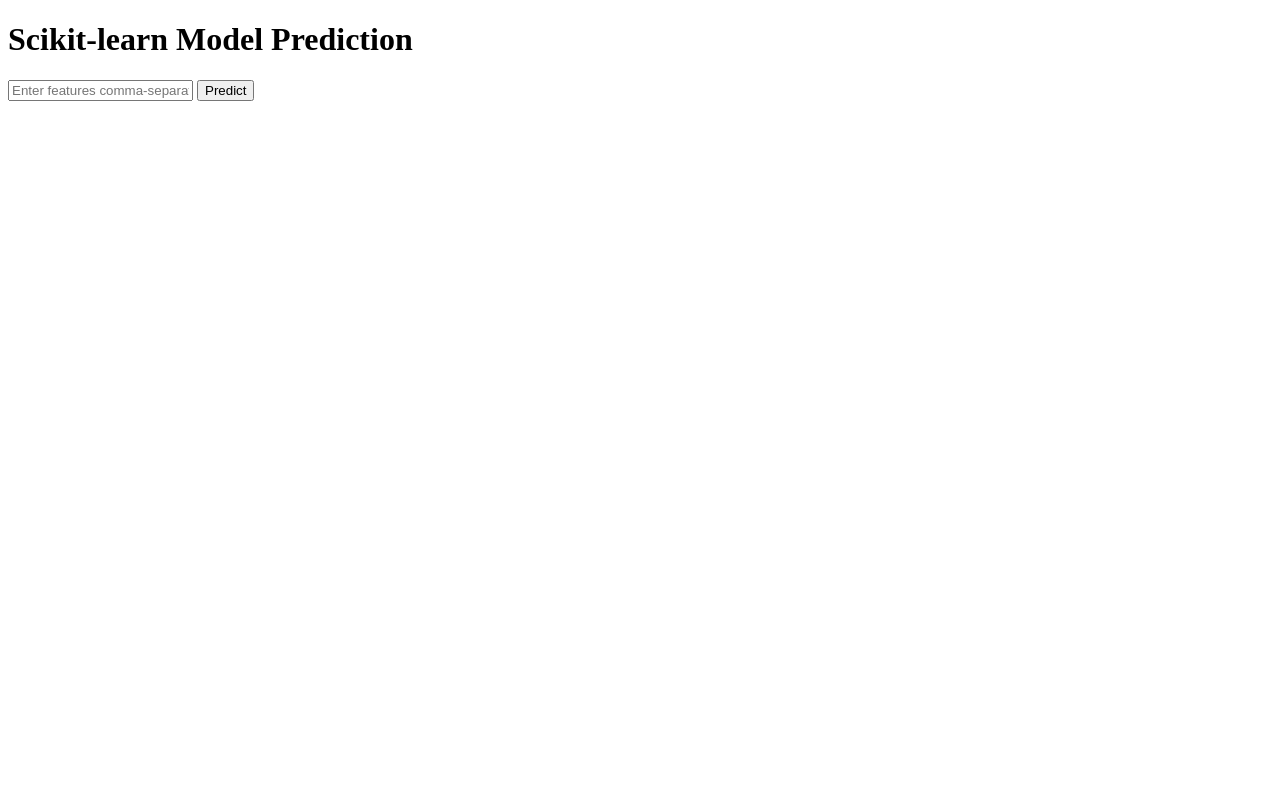
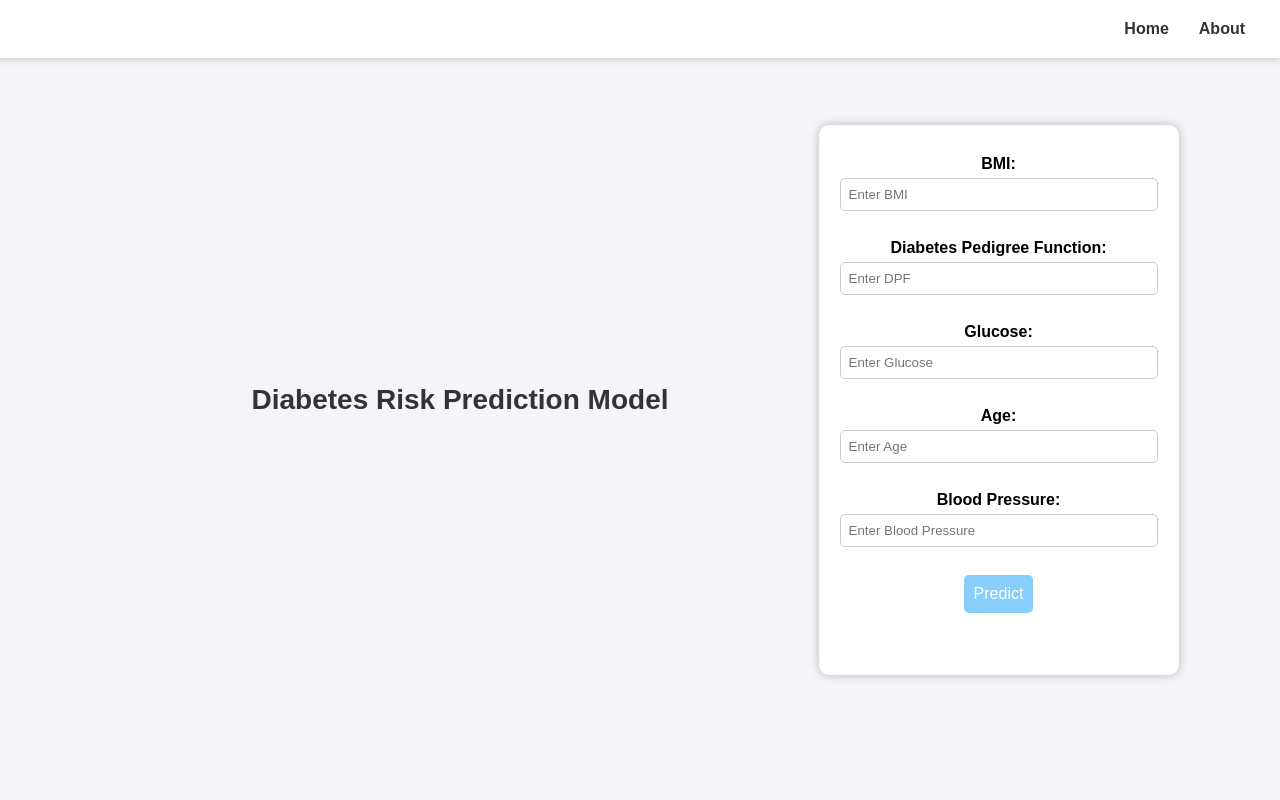
Before and after one commit to ssooraj004/AISC-SQ2024-Beginner-Project, a Flask app: page / in a window 1280 px wide. Run offline with Flask 3, Linux system fonts and the light colour scheme; parts of the project's set-up code (start-up, migrations or seed data) failed here and were passed over.

Commit message:
web app complete

```diff
--- a/server.py
+++ b/server.py
@@ -3,16 +3,21 @@
 import pickle
 import numpy as np
 
+# ----------------- Setup -----------------
 app = Flask(__name__)
 CORS(app, resources={r"/*": {"origins": "*"}})
 
-# Load the model
 with open('log_model.pkl', 'rb') as file:
     model = pickle.load(file)
 
+# ----------------- Routes -----------------
 @app.route('/')
 def index():
     return render_template('index.html')
+
+@app.route('/about')
+def about():
+    return render_template('about.html')
 
 @app.route('/predict', methods=['POST'])
 def predict():
@@ -21,5 +26,7 @@
     prediction = model.predict(features)
     return jsonify({'prediction': prediction.tolist()})
 
+# ----------------- Run -----------------
+
 if __name__ == '__main__':
     app.run(debug=True)
--- /dev/null
+++ b/static/styles/styles.css
@@ -0,0 +1,87 @@
+body {
+    font-family: Arial, sans-serif;
+    background-color: #f4f4f9;
+    margin: 0;
+    padding: 0;
+    display: flex;
+    justify-content: center;
+    align-items: center;
+    height: 100vh;
+}
+
+nav {
+    position: absolute;
+    top: 0;
+    right: 0;
+    display: flex;
+    justify-content: flex-end;
+    padding: 20px;
+    background-color: #ffffff;
+    border-bottom-left-radius: 10px;
+    box-shadow: 0 0 10px rgba(0, 0, 0, 0.25);
+    width: 100%;
+}
+
+nav a {
+    margin-right: 15px;
+    margin-left: 15px;
+    text-decoration: none;
+    color: #333333;
+    font-weight: bold;
+}
+
+nav a:hover {
+    color: #0056b3;
+}
+
+section {
+    display: flex;
+    justify-content: center;
+    align-items: center;
+}
+
+.container {
+    display: flex;
+    flex-direction: column;
+    justify-content: center;
+    align-items: center;
+    background-color: #ffffff;
+    padding: 30px;
+    border-radius: 10px;
+    box-shadow: 0 0 10px rgba(0, 0, 0, 0.25);
+    width: 300px;
+}
+
+h1 {
+    font-size: 1.75em;
+    margin: 150px;
+    color: #333333;
+}
+
+label {
+    display: block;
+    font-weight: bold;
+    margin-bottom: 5px;
+}
+
+input {
+    width: 100%;
+    padding: 8px;
+    margin-bottom: 10px;
+    border: 1px solid #ccc;
+    border-radius: 5px;
+}
+
+button {
+    background-color: lightskyblue;
+    color: #ffffff;
+    padding: 10px;
+    border: none;
+    border-radius: 5px;
+    cursor: pointer;
+    font-size: 1em;
+}
+
+button:hover {
+    background-color: #0056b3;
+}
--- a/templates/index.html
+++ b/templates/index.html
@@ -3,18 +3,55 @@
 <head>
     <meta charset="UTF-8">
     <meta name="viewport" content="width=device-width, initial-scale=1.0">
-    <title>Scikit-learn Model Prediction</title>
+    <title>Diabetes Risk Prediction Model</title>
+    <link rel="stylesheet" type="text/css" href="{{ url_for('static', filename='styles/styles.css') }}">
 </head>
 <body>
-    <h1>Scikit-learn Model Prediction</h1>
-    <input type="text" id="input" placeholder="Enter features comma-separated">
-    <button onclick="getPrediction()">Predict</button>
-    <p id="result"></p>
+    <header>
+        <nav>
+            <a href="#">Home</a>
+            <a href="/about">About</a>
+        </nav>
+    </header>
+
+    <section>
+        <h1>Diabetes Risk Prediction Model</h1>
+
+        <div class="container">
+            <label for="bmi">BMI:</label>
+            <input type="number" id="bmi" placeholder="Enter BMI">
+            <br>
+            <label for="dpf">Diabetes Pedigree Function:</label>
+            <input type="number" id="dpf" placeholder="Enter DPF">
+            <br>
+            <label for="glucose">Glucose:</label>
+            <input type="number" id="glucose" placeholder="Enter Glucose">
+            <br>
+            <label for="age">Age:</label>
+            <input type="number" id="age" placeholder="Enter Age">
+            <br>
+            <label for="bloodPressure">Blood Pressure:</label>
+            <input type="number" id="bloodPressure" placeholder="Enter Blood Pressure">
+            <br>
+            <button onclick="getPrediction()">Predict</button>
+            <p id="result"></p>
+        </div>
+    </section>
 
     <script>
         async function getPrediction() {
-            const input = document.getElementById('input').value;
-            const features = input.split(',').map(Number);
+            const bmi = document.getElementById('bmi').value.trim();
+            const dpf = document.getElementById('dpf').value.trim();
+            const glucose = document.getElementById('glucose').value.trim();
+            const age = document.getElementById('age').value.trim();
+            const bloodPressure = document.getElementById('bloodPressure').value.trim();
+
+            if (!bmi || !dpf || !glucose || !age || !bloodPressure) {
+                alert("Please fill in all fields with valid numbers.");
+                return;
+            }
+
+            const features = [parseFloat(bmi), parseFloat(dpf), parseFloat(glucose), parseFloat(age), parseFloat(bloodPressure)];
 
             const response = await fetch('http://127.0.0.1:5000/predict', {  // Change this to your backend URL
                 method: 'POST',
@@ -25,7 +62,18 @@
             });
 
             const result = await response.json();
-            document.getElementById('result').innerText = `Prediction: ${result.prediction[0]}`;
+
+            if (result == 1) {
+                document.getElementById('result').innerText = "Result: Positive";
+                document.getElementById('result').style.color = "red";
+            } else {
+                document.getElementById('result').innerText = "Result: Negative";
+                document.getElementById('result').style.color = "green";
+            }
+        }
+
+        function isValidNumber(value) {
+            return !isNaN(value) && isFinite(value);
         }
     </script>
 </body>
```
Also changed, not shown: templates/about.html (added, +24 -0 lines).
